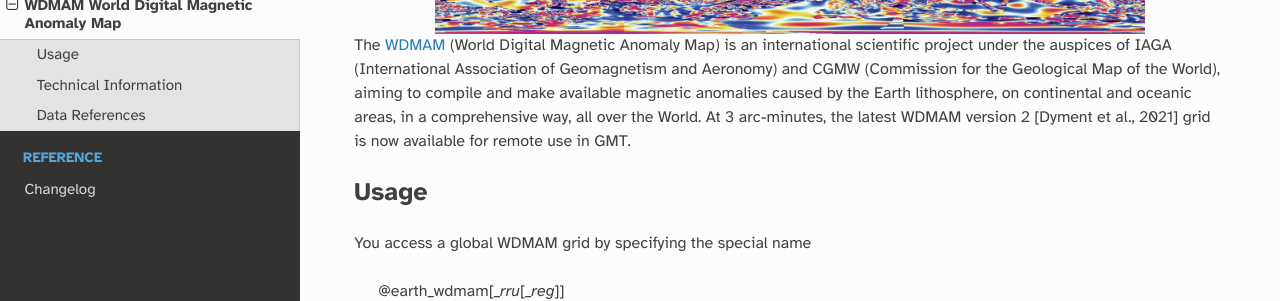
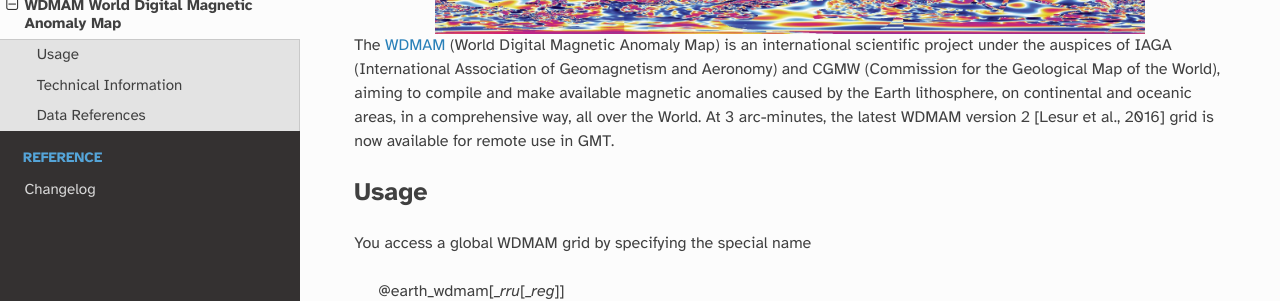
Before and after one commit to GenericMappingTools/remote-datasets, a Sphinx documentation site: the page built from docs/earth-wdmam.rst, in a window 1280 px wide and 900 px high. Shown: the part 480-781 px from the top of the window. Built offline with Sphinx 7.4.7 and the Read the Docs theme 2.0.0, drawn with Linux system fonts in a browser that asks for light colours.

Commit message:
Fix the citation of wdmam dataset

```diff
--- a/docs/earth-wdmam.rst
+++ b/docs/earth-wdmam.rst
@@ -9,7 +9,7 @@ scientific project under the auspices of IAGA (International Association of Geom
 and Aeronomy) and CGMW (Commission for the Geological Map of the World), aiming to compile
 and make available magnetic anomalies caused by the Earth lithosphere, on continental and
 oceanic areas, in a comprehensive way, all over the World.
-At 3 arc-minutes, the latest WDMAM version 2 [Dyment et al., 2021] grid is now available
+At 3 arc-minutes, the latest WDMAM version 2 [Lesur et al., 2016] grid is now available
 for remote use in GMT.
 
 Usage
```
